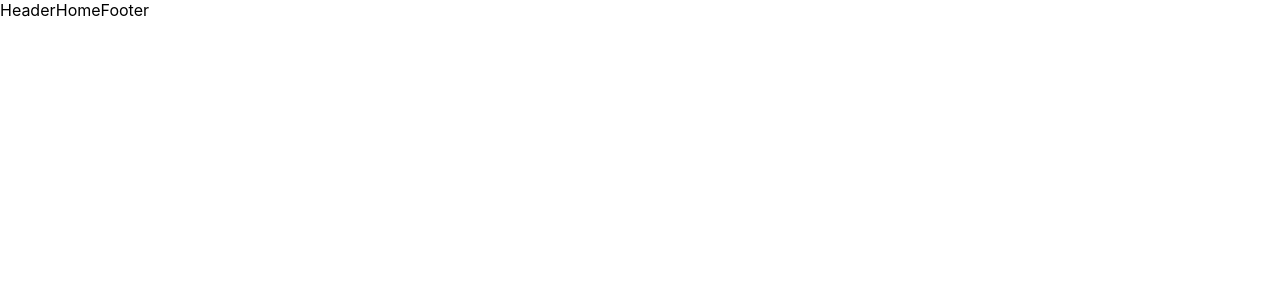
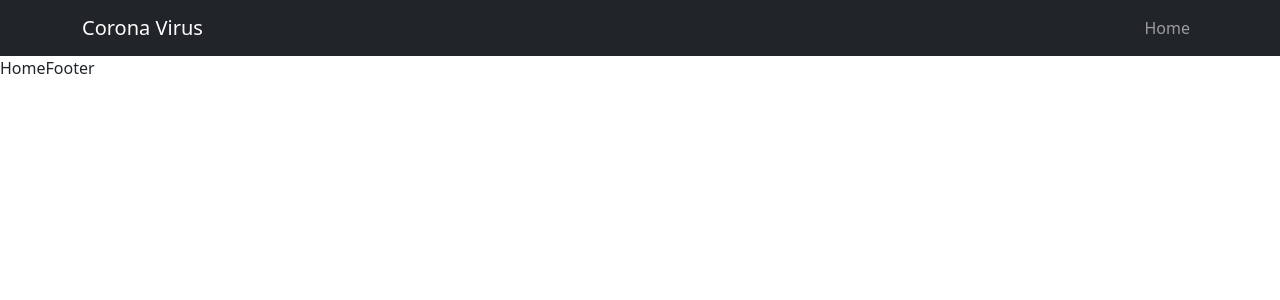
Before and after one commit to yahiaqous/Covid19, a React (Create React App) app: page / in a window 1280 px wide. Shown: the top 300 px of the page. Built offline with nearby package versions, Linux system fonts and the light colour scheme.

Commit message:
Created the Header Component from React Bootstrap

```diff
--- a/package.json
+++ b/package.json
@@ -6,7 +6,9 @@
     "@testing-library/jest-dom": "^5.16.5",
     "@testing-library/react": "^13.4.0",
     "@testing-library/user-event": "^13.5.0",
+    "bootstrap": "^5.2.3",
     "react": "^18.2.0",
+    "react-bootstrap": "^2.7.0",
     "react-dom": "^18.2.0",
     "react-scripts": "5.0.1",
     "web-vitals": "^2.1.4"
--- a/src/components/Header.js
+++ b/src/components/Header.js
@@ -1,5 +1,31 @@
 /** @format */
 
+import { Container, Nav, Navbar } from 'react-bootstrap';
+
+const mainPages = [
+  {
+    path: '#home',
+    name: 'Home',
+  },
+];
+
 export default function Header() {
-  return <>Header</>;
+  return (
+    <Navbar bg='dark' variant='dark' expand='lg'>
+      <Container>
+        <Navbar.Brand href='/'>Corona Virus</Navbar.Brand>
+        <Navbar.Toggle aria-controls='basic-navbar-nav' />
+
+        <Navbar.Collapse className='justify-content-end'>
+          <Nav className='justify-content-end'>
+            {mainPages.map((page, idx) => (
+              <Nav.Link key={idx} href={page.path}>
+                {page.name}
+              </Nav.Link>
+            ))}
+          </Nav>
+        </Navbar.Collapse>
+      </Container>
+    </Navbar>
+  );
 }
--- a/src/index.js
+++ b/src/index.js
@@ -5,6 +5,8 @@ import ReactDOM from 'react-dom/client';
 import './index.css';
 import App from './App';
 import reportWebVitals from './reportWebVitals';
+
+import 'bootstrap/dist/css/bootstrap.min.css';
 
 const root = ReactDOM.createRoot(document.getElementById('root'));
 root.render(
```
Also changed, not shown: 1 other file (tests, documents, lock files or other folders).
